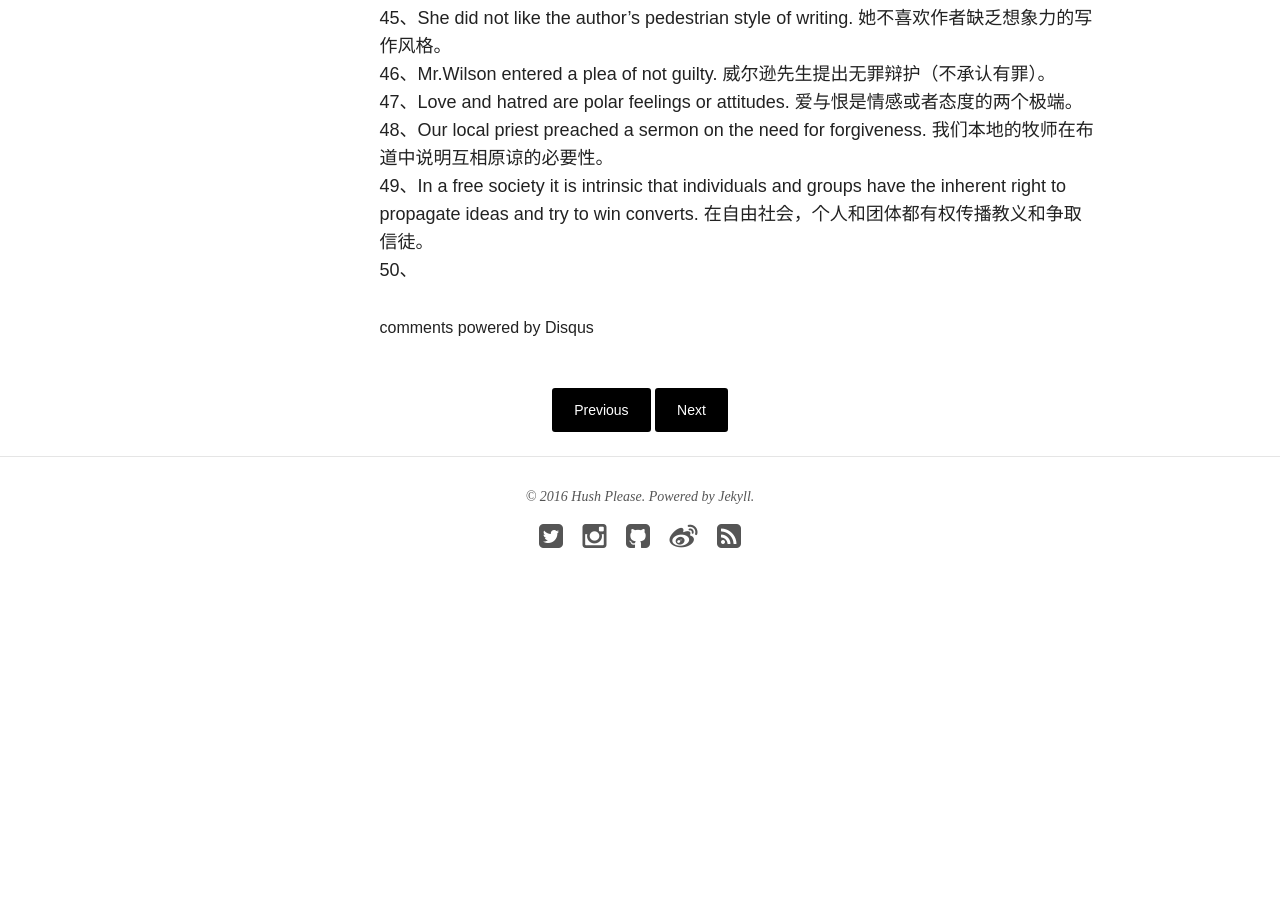
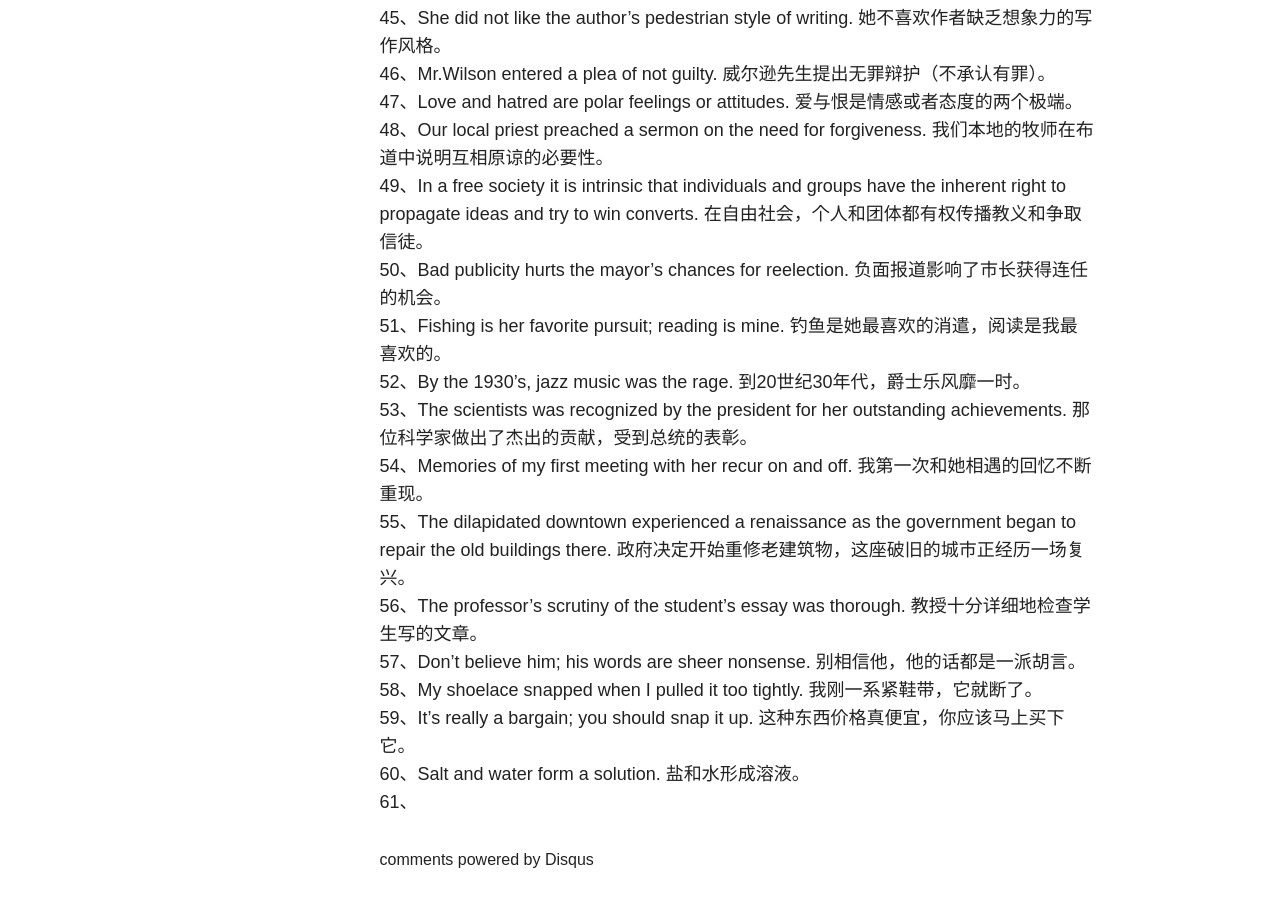
Before and after one commit to hushPlease/hushPlease.github.io, a Jekyll site: the page built from _posts/blog/2016-07-18-sentences-take-down.md, in a window 1280 px wide and 900 px high, scrolled down 3306 px. Built offline with Jekyll 4.4.1, drawn with Linux system fonts in a browser that asks for light colours; nearby versions of some CDN libraries; comment, search, counter and statistics services are not loaded; before the commit the page ends 3954 px from its top, so only the background shows below that.

Commit message:
Update info.

```diff
--- a/_posts/blog/2016-07-18-sentences-take-down.md
+++ b/_posts/blog/2016-07-18-sentences-take-down.md
@@ -64,4 +64,15 @@ comments: true
 47、Love and hatred are polar feelings or attitudes. 爱与恨是情感或者态度的两个极端。
 48、Our local priest preached a sermon on the need for forgiveness. 我们本地的牧师在布道中说明互相原谅的必要性。
 49、In a free society it is intrinsic that individuals and groups have the inherent right to propagate ideas and try to win converts. 在自由社会，个人和团体都有权传播教义和争取信徒。
-50、
+50、Bad publicity hurts the mayor's chances for reelection. 负面报道影响了市长获得连任的机会。
+51、Fishing is her favorite pursuit; reading is mine. 钓鱼是她最喜欢的消遣，阅读是我最喜欢的。
+52、By the 1930's, jazz music was the rage. 到20世纪30年代，爵士乐风靡一时。
+53、The scientists was recognized by the president for her outstanding achievements. 那位科学家做出了杰出的贡献，受到总统的表彰。
+54、Memories of my first meeting with her recur on and off. 我第一次和她相遇的回忆不断重现。
+55、The dilapidated downtown experienced a renaissance as the government began to repair the old buildings there. 政府决定开始重修老建筑物，这座破旧的城市正经历一场复兴。
+56、The professor's scrutiny of the student's essay was thorough. 教授十分详细地检查学生写的文章。
+57、Don't believe him; his words are sheer nonsense. 别相信他，他的话都是一派胡言。
+58、My shoelace snapped when I pulled it too tightly. 我刚一系紧鞋带，它就断了。
+59、It's really a bargain; you should snap it up. 这种东西价格真便宜，你应该马上买下它。
+60、Salt and water form a solution. 盐和水形成溶液。
+61、
```
Also changed, not shown: other parts of _posts/blog/2016-07-18-sentences-take-down.md (+1 -1 lines).
